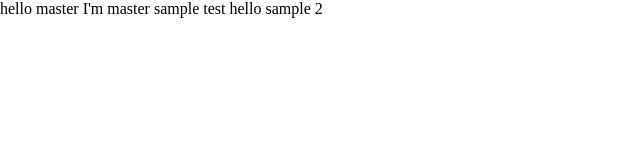
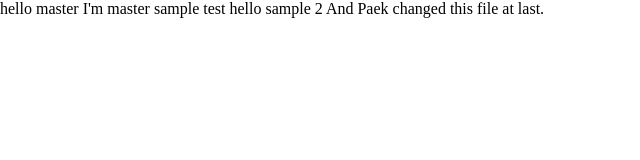
Before and after one commit to daeunan/testProject, a plain HTML site: page index.html in a window 1280 px wide. Shown: the whole page, without its empty margins (0-640 px from the left). Drawn offline with nearby package versions, Linux system fonts and the light colour scheme.

Commit message:
First Change From Paek

```diff
--- a/index.html
+++ b/index.html
@@ -11,6 +11,6 @@ hello master
     I'm master
     sample test
     hello sample 2
-
+    And Paek changed this file at last.
 </body>
 </html>
```
